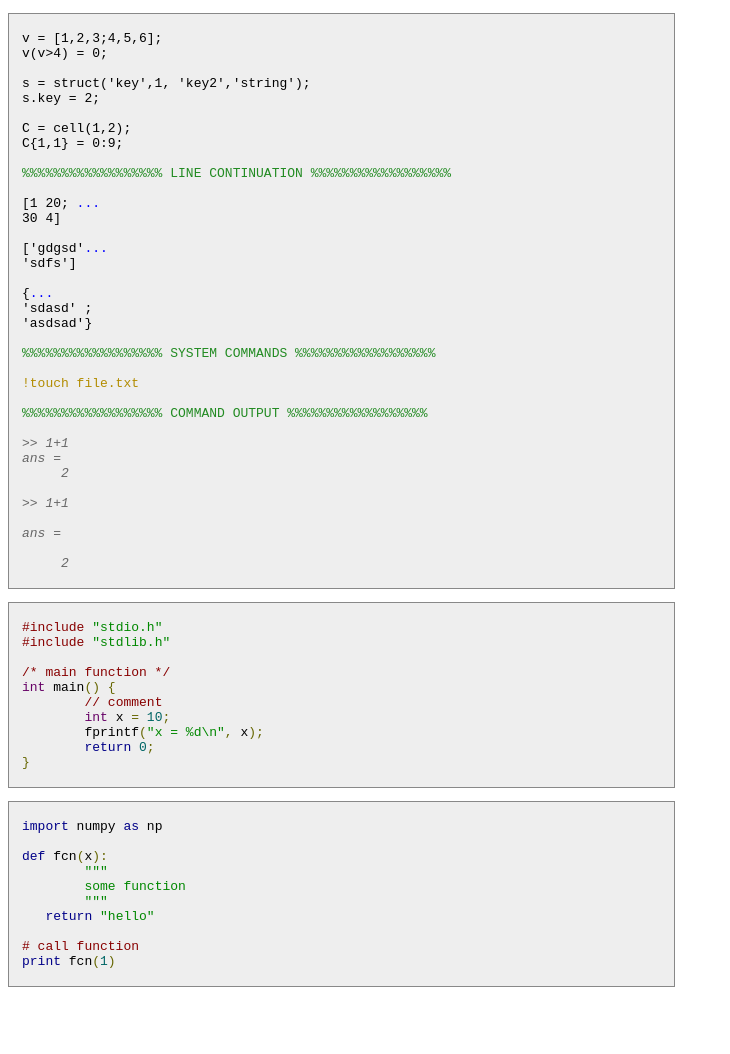
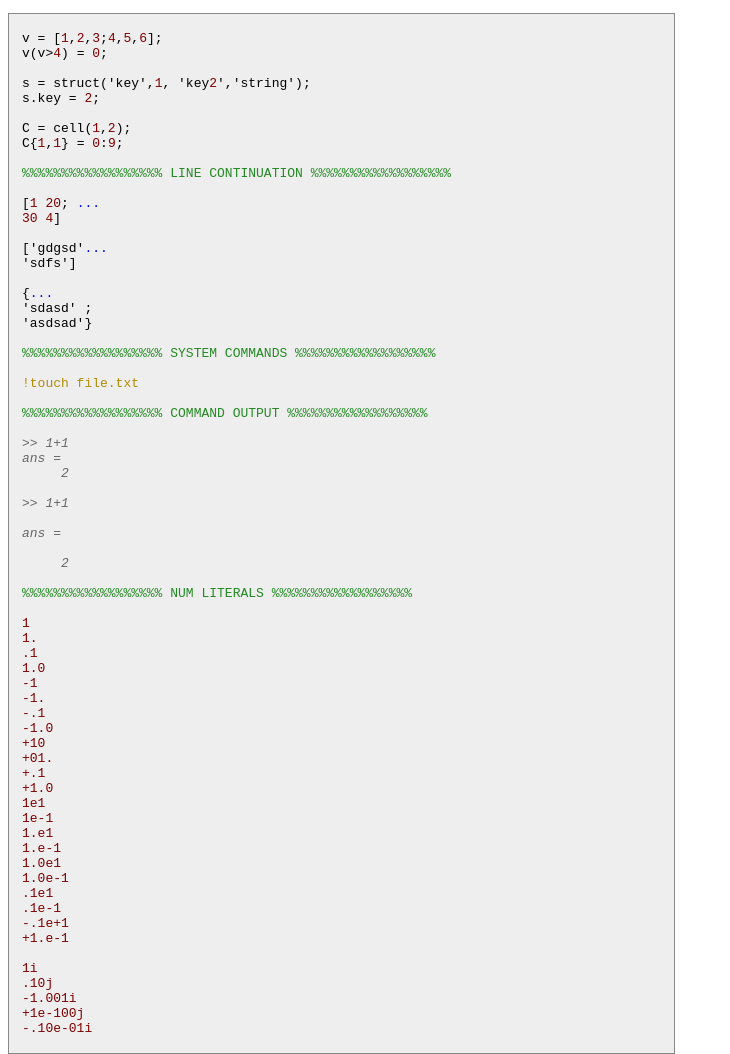
Before and after one commit to amroamroamro/prettify-matlab, a plain HTML site: page demo/index.html in a window 1280 px wide. Shown: the top 1054 px of the page, without its empty margins (0-730 px from the left). Before the commit the page ends 1000 px from the top, so only its background shows below. Drawn offline with nearby package versions, Linux system fonts and the light colour scheme.

Commit message:
detect numbers literals

```diff
--- a/css/lang-matlab.css
+++ b/css/lang-matlab.css
@@ -3,6 +3,8 @@
 	.lang-matlab .pln { color: #000000; }
 	/* comments: #808080; */
 	.lang-matlab .com { color: #228B22; }
+	/* literals: #066; #000; */
+	.lang-matlab .lit { color: #800000; }
 	/* system commands */
 	.lang-matlab .syscmd { color: #B28C00; }
 	/* line continuation */
--- a/demo/index.html
+++ b/demo/index.html
@@ -66,6 +66,37 @@ ans =
 ans =
 
      2
+
+%%%%%%%%%%%%%%%%%% NUM LITERALS %%%%%%%%%%%%%%%%%%
+
+1
+1.
+.1
+1.0
+-1
+-1.
+-.1
+-1.0
++10
++01.
++.1
++1.0
+1e1
+1e-1
+1.e1
+1.e-1
+1.0e1
+1.0e-1
+.1e1
+.1e-1
+-.1e+1
++1.e-1
+
+1i
+.10j
+-1.001i
++1e-100j
+-.10e-01i
 </code>
 </pre>
 
--- a/js/lang-matlab.js
+++ b/js/lang-matlab.js
@@ -51,6 +51,8 @@
 		*/
 		[PR_CODE_OUTPUT, /^>>\s+[^\r\n]*[\r\n]{1,2}[^=]*=[^\r\n]*[\r\n]{1,2}[^\r\n]*/, null],
 
+		// floating point numbers: 1, 1.0, 1i, -1.1E-1
+		[PR.PR_LITERAL, /^[+\-]?\.?\d+(?:\.\d*)?(?:[Ee][+\-]?\d+)?[ij]?/, null]
 	];
 
 	PR.registerLangHandler(
--- a/js/prettify-matlab.user.js
+++ b/js/prettify-matlab.user.js
@@ -35,6 +35,8 @@
 		'	.lang-matlab .pln { color: #000000; }',
 		'	/* comments: #808080; */',
 		'	.lang-matlab .com { color: #228B22; }',
+		'	/* literals: #066; #000; */',
+		'	.lang-matlab .lit { color: #800000; }',
 		'	/* system commands */',
 		'	.lang-matlab .syscmd { color: #B28C00; }',
 		'	/* line continuation */',
@@ -122,6 +124,9 @@
 				     VAL
 				*/
 				[PR_CODE_OUTPUT, /^>>\s+[^\r\n]*[\r\n]{1,2}[^=]*=[^\r\n]*[\r\n]{1,2}[^\r\n]*/, null],
+
+				// floating point numbers: 1, 1.0, 1i, -1.1E-1
+				[PR.PR_LITERAL, /^[+\-]?\.?\d+(?:\.\d*)?(?:[Ee][+\-]?\d+)?[ij]?/, null]
 			];
 
 			PR.registerLangHandler(
```
